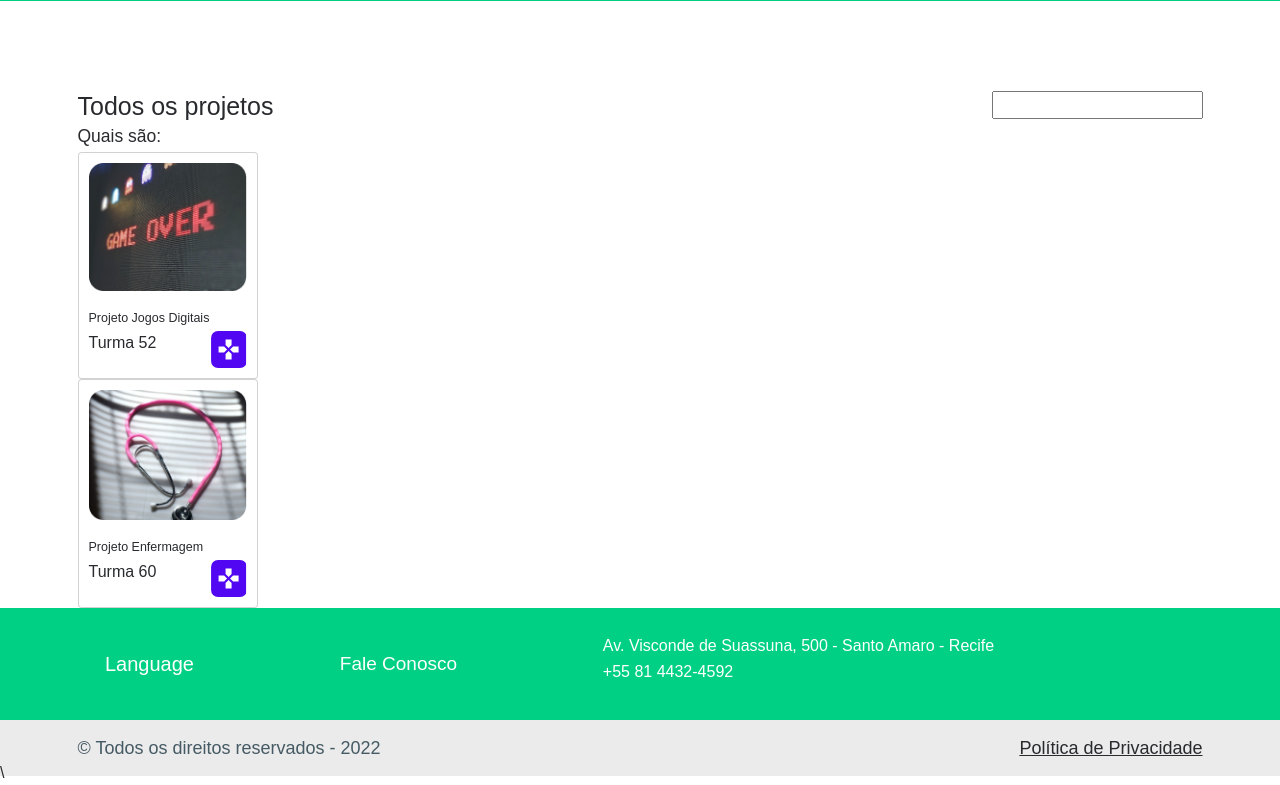
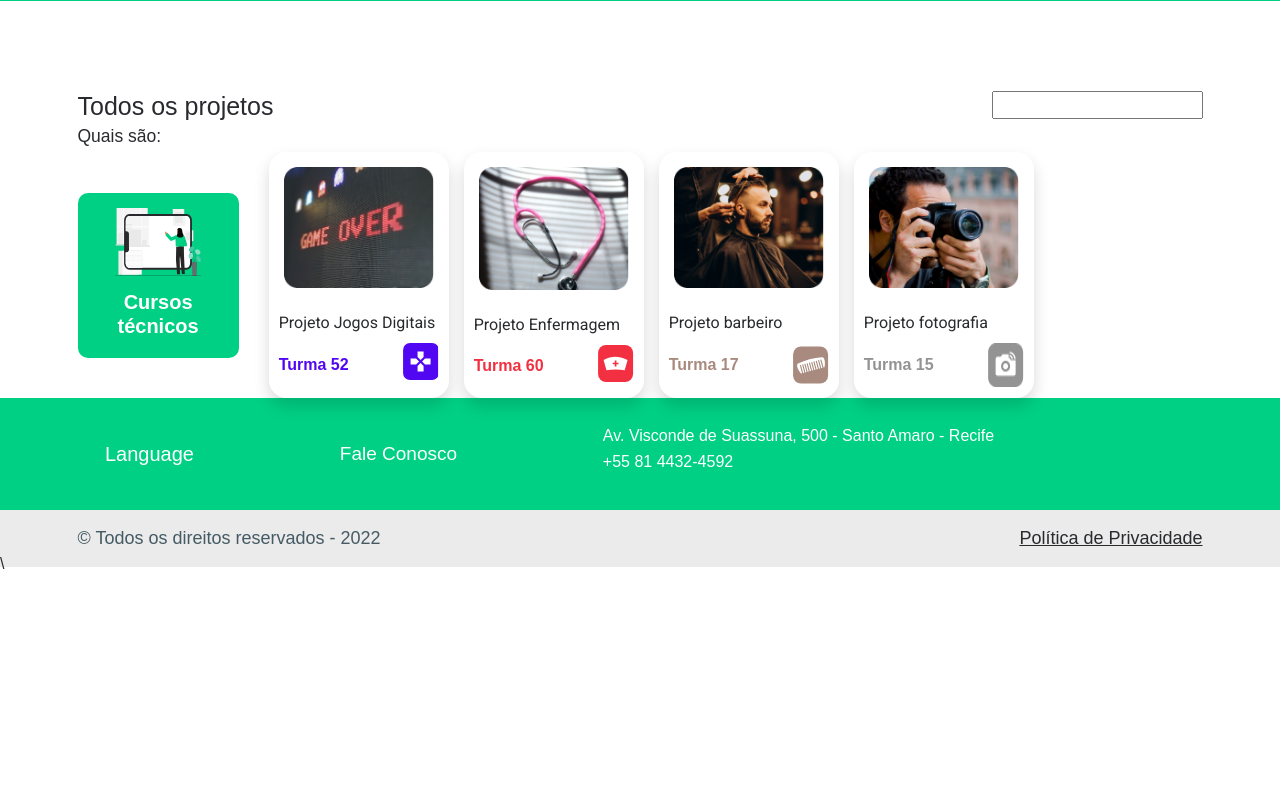
Before and after one commit to rafaelluiis2315/Projeto_Senac, a Django app: page / in a window 1280 px wide. Shown: the part 1752-2537 px from the top of the page. After the commit the page ends 2321 px from the top, so only its background shows below. Run offline with Django 4.2, Linux system fonts and the light colour scheme; data that the repository does not hold is empty; some libraries are stand-ins or nearby versions; some web fonts are replaced.

Commit message:
atualizando pagina home, add layout dos projetos

```diff
--- a/SENAC_PI/static/css/estilos-gerais.css
+++ b/SENAC_PI/static/css/estilos-gerais.css
@@ -7,6 +7,10 @@
     --cinza-medio: #455A64;
     --cinza-escuro: #292A2E;
     --texto-cinza-escuro: #455A64;
+    --blue:#5207F2;
+    --red:#F23041;
+    --brown:#A88A7E;
+    --gray:#939393;
 }
 
 * {
@@ -36,6 +40,7 @@ body {
     color: var(--cinza-escuro);
 }
 
+/* Botões */
 button {
     cursor: pointer;
     border: none;
@@ -64,3 +69,53 @@ button {
 .bg-verde {
     background-color: var(--verde-claro);
 }
+/* textos */
+
+.text-white{
+    color: var(--branco);
+}
+
+.text-bd-white{
+    color: var(--branco);
+    font-weight: bold;
+    padding: 14px 25px 0 25px;
+}
+
+.text-blue{
+    color: var(--blue);
+}
+
+.text-bd-blue{
+    color: var(--blue);
+    font-weight: bold;
+}
+
+.text-bd-red{
+    color: var(--red);
+    font-weight: bold;
+}
+.text-bd-brown {
+    color: var(--brown);
+    font-weight: bold;
+}
+
+.text-bd-gray {
+    color:var(--gray);
+    font-weight: bold;
+}
+
+.card-title {
+    font-family: "Roboto";
+    font-size: 1.6rem;
+    margin-bottom: 10px;
+}
+
+.c-icon {
+    margin-top: 1px;
+}
+
+/* background-color */
+
+.bg-verde{
+    background-color: var(--verde-principal);
+}
--- a/SENAC_PI/static/css/home.css
+++ b/SENAC_PI/static/css/home.css
@@ -114,6 +114,12 @@ main {
     }
 }
 
+.card {
+    border-radius: 17.5px;
+    box-shadow: 0px 8px 16px rgba(0,0,0,0.15);
+    border: none;
+}
+
 .card-icon {
     border-radius: 7px;
 }
--- a/SENAC_PI/templates/index.html
+++ b/SENAC_PI/templates/index.html
@@ -90,13 +90,19 @@
       </div>
     </div>
 
-    <div>
+    <div class="d-flex align-items-center gap-5 ">
+      <div class="bg-verde card-curso rounded-4 p-4 text-wrap text-center">
+        <img src="../media/icons/curso_tec.svg" alt="">
+        <h2 class="text-bd-white">Cursos<br>técnicos</h2>
+      </div>
+
+      <div class="goup-cards d-flex gap-4">
         <div class="card" style="width: 18rem;">
-        <img src="../media/image_jogos.png" class="card-img-top p-3" alt="...">
+          <img src="../media/image_jogos.png" class="card-img-top p-4" alt="...">
           <div class="card-body">
             <h5 class="card-title">Projeto Jogos Digitais</h5>
-          <div class="d-flex justify-content-between">
-            <p class="card-text">Turma 52</p>
+            <div class="d-flex justify-content-between ">
+              <p class="card-text text-bd-blue mt-3">Turma 52</p>
               <svg class="card-icon" width="36" height="37" viewBox="0 0 36 37" fill="none" xmlns="http://www.w3.org/2000/svg">
                 <rect x="0.0819702" width="35" height="37" rx=">8" fill="#5207F2" />
                 <path
@@ -108,22 +114,46 @@
         </div>
 
         <div class="card" style="width: 18rem;">
-        <img src="../media/img_enfermagem.png" class="card-img-top p-3" alt="...">
+          <img src="../media/img_enfermagem.png" class="card-img-top p-4" alt="...">
           <div class="card-body">
             <h5 class="card-title">Projeto Enfermagem</h5>
             <div class="d-flex justify-content-between">
-            <p class="card-text">Turma 60</p>
-            <svg class="card-icon" width="36" height="37" viewBox="0 0 36 37" fill="none" xmlns="http://www.w3.org/2000/svg">
-              <rect x="0.0819702" width="35" height="37" rx=">8" fill="#5207F2" />
-              <path
-                d="M20.582 14V8.5H14.582V14L17.582 17L20.582 14ZM13.082 15.5H7.58197V21.5H13.082L16.082 18.5L13.082 15.5ZM14.582 23V28.5H20.582V23L17.582 20L14.582 23ZM22.082 15.5L19.082 18.5L22.082 21.5H27.582V15.5H22.082Z"
-                fill="white" />
+              <p class="card-text text-bd-red mt-3">Turma 60</p>
+              <svg class="c-icon" width="36 " height="37" viewBox="0 0 36 37" fill="none" xmlns="http://www.w3.org/2000/svg">
+                <rect x="0.0820312" width="35" height="37" rx="8" fill="#F23041"/>
+                <path d="M5.58252 15.048L8.46852 25.163C11.2065 24.76 14.3675 24.53 17.5815 24.53C20.7955 24.53 23.9565 24.76 27.0485 25.205L26.6955 25.163L29.5815 15.048C20.0795 10.823 14.4405 10.6 5.58252 15.048ZM20.5005 19.324H18.4295V21.395H16.7435V19.324H14.6725V17.638H16.7435V15.566H18.4295V17.638H20.5005V19.324Z" fill="white"/>
               </svg>
             </div>
           </div>
         </div>
 
+        <div class="card" style="width: 18rem;">
+          <img src="../media/img_barbearia.png" class="card-img-top p-4" alt="...">
+          <div class="card-body">
+            <h5 class="card-title">Projeto barbeiro</h5>
+            <div class="d-flex justify-content-between">
+              <p class="card-text text-bd-brown mt-3">Turma 17</p>
+              <img src="../media/icons/icon-pente.svg" alt="pente">
             </div>
+          </div>
+        </div>
+
+        <div class="card" style="width: 18rem;">
+          <img src="../media/img_fotografia.png" class="card-img-top p-4" alt="...">
+          <div class="card-body">
+            <h5 class="card-title">Projeto fotografia</h5>
+            <div class="d-flex justify-content-between">
+              <p class="card-text text-bd-gray mt-3">Turma 15</p>
+              <img src="../media/icons/icon-camera.png" alt="camera">
+            </div>
+          </div>
+        </div>
+
+
+
+      </div>
+    </div>
+
 
   </main>
 </div>
```
Also changed, not shown: SENAC_PI/media/icons/curso_tec.svg (added), SENAC_PI/media/icons/icon-camera.png (added), SENAC_PI/media/icons/icon-pente.svg (added). Lines whose indentation alone changed are shown as unchanged.
